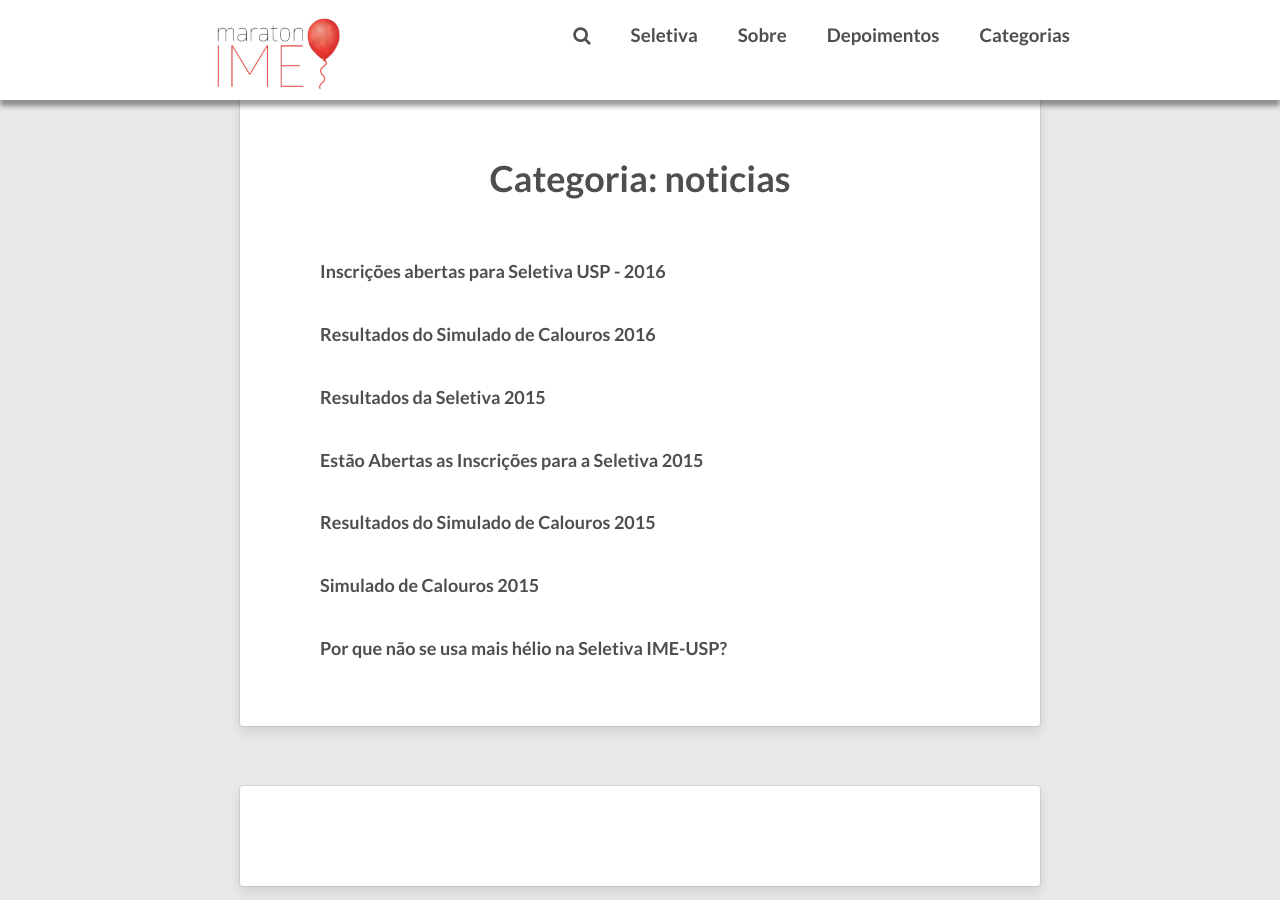
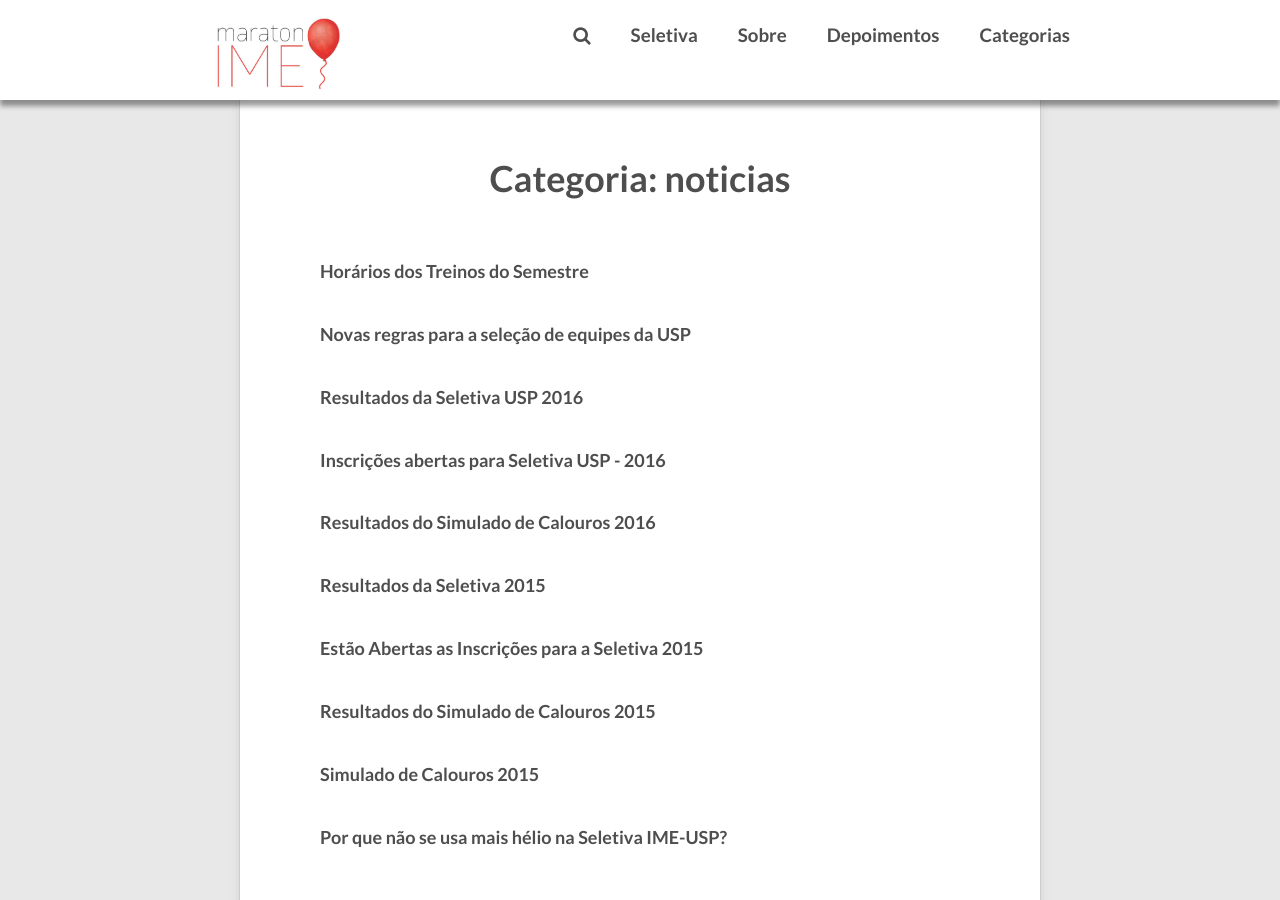
Before and after one commit to maratonusp/blog, a Jekyll site: the page built from _posts/2015-06-23-inscricoes-seletiva.markdown, in a window 1280 px wide and 900 px high, scrolled down 2732 px. Built offline with Jekyll 4.4.1, drawn with Linux system fonts in a browser that asks for light colours; nearby versions of some CDN libraries; comment, search, counter and statistics services are not loaded.

Commit message:
Editando categorias de vários posts

```diff
--- a/_posts/2015-06-23-inscricoes-seletiva.markdown
+++ b/_posts/2015-06-23-inscricoes-seletiva.markdown
@@ -4,6 +4,7 @@ date: '2015-06-23 00:00:00'
 layout: post
 categories:
 - noticias
+- contests
 ---
 
 ![Banner Maratona]({{ site.baseurl }}/assets/post_files/2015-06-23-inscricoes-seletiva/banner-maratona-2015.jpg)
--- a/_posts/2015-08-18-resultados-seletiva.markdown
+++ b/_posts/2015-08-18-resultados-seletiva.markdown
@@ -6,6 +6,7 @@ permalink: seletiva-2015
 categories:
 - seletiva
 - noticias
+- contests
 ---
 
 A Seletiva 2015 da USP para a Maratona de Programação teve a participação
--- a/_posts/2016-09-08-resultados-da-seletiva-usp-2016.md
+++ b/_posts/2016-09-08-resultados-da-seletiva-usp-2016.md
@@ -1,6 +1,10 @@
 ---
 title: Resultados da Seletiva USP 2016
 date: '2016-09-07 00:00:00'
+categories:
+- seletiva
+- noticias
+- contests
 layout: post
 ---
 
--- a/_posts/2017-03-10-horarios-de-treinos.md
+++ b/_posts/2017-03-10-horarios-de-treinos.md
@@ -2,7 +2,8 @@
 title: Horários dos Treinos do Semestre
 date: '2017-03-10 23:36:46'
 categories:
-- seletiva
+- treinos
+- noticias
 permalink: "/:categories/:title"
 layout: post
 ---
```
Also changed, not shown: _posts/2016-08-04-seletiva-usp-2016.md (+1 -0 lines), _posts/2017-01-27-novas-regras-seletiva-usp-2017.md (+1 -0 lines).
